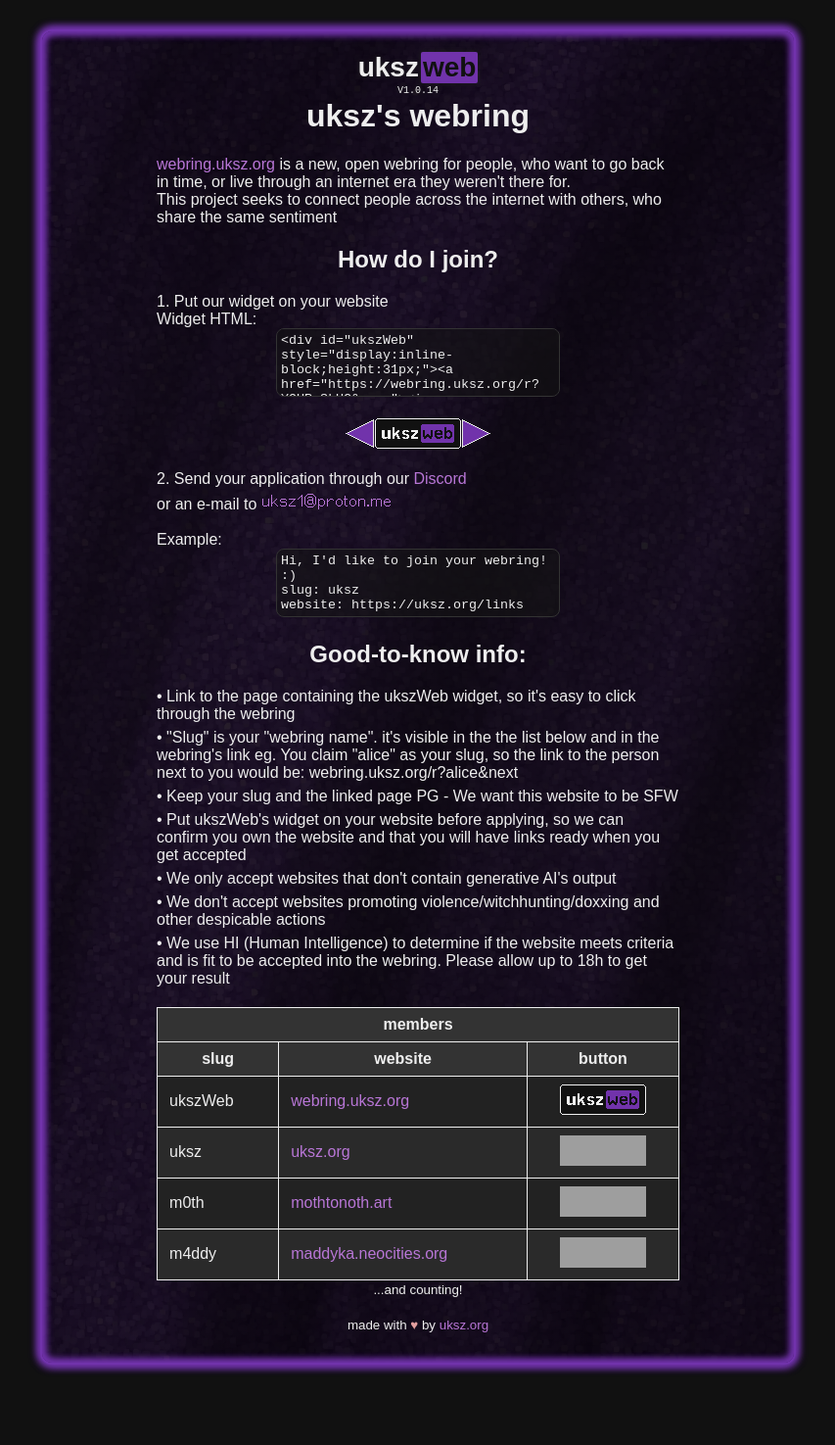
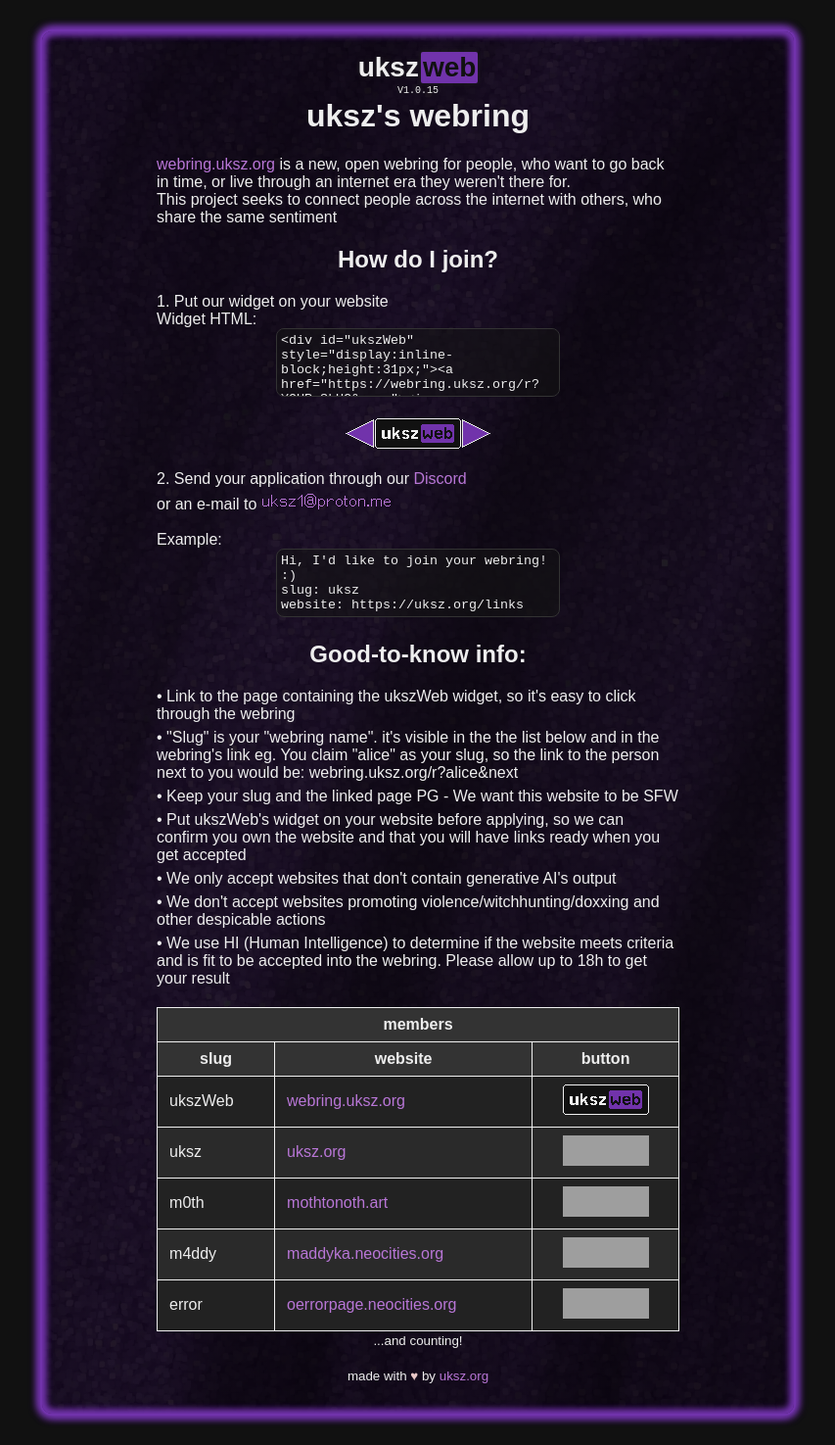
Before and after one commit to uksz1/ukszWeb, a plain HTML site: page index.html in a window 1280 px wide. Shown: the whole page at 98% size, without its empty margins (213-1066 px from the left). Before the commit the page ends 1423 px from the top, so only its background shows below. Drawn offline with Linux system fonts and the light colour scheme; grey boxes are pictures that could not be loaded.

Commit message:
1.0.15 - error joined!

```diff
--- a/index.html
+++ b/index.html
@@ -13,7 +13,7 @@
 </head>
 <body style="background-color:#111;">
   <main class="content" id="top">
-    <header class="logo" style="display:block;width:130px;height:37px;margin:auto;margin-top: 10px;margin-bottom: 10px;"><div class="logo1">uksz<button class="logo2">web</button><small class="ver">V1.0.14</small></div></header>
+    <header class="logo" style="display:block;width:130px;height:37px;margin:auto;margin-top: 10px;margin-bottom: 10px;"><div class="logo1">uksz<button class="logo2">web</button><small class="ver">V1.0.15</small></div></header>
     <h1 role="Header">uksz's webring</h1>
     <p><a href="">webring.uksz.org</a> is a new, open webring for people, who want to go back in time, or live through an internet era they weren't there for.</p>
     <p>This project seeks to connect people across the internet with others, who share the same sentiment</p>
@@ -64,6 +64,11 @@
         <td><a href="https://maddyka.neocities.org/" target="_blank">maddyka.neocities.org</a></td>
         <td class="btn"><img src="https://maddyka.neocities.org/88x31.gif" alt="m4ddy's site button"></td>
       </tr>
+      <tr>
+        <td>error</td>
+        <td><a href="https://oerrorpage.neocities.org/" target="_blank">oerrorpage.neocities.org</a></td>
+        <td class="btn"><img src="https://i.imgur.com/83W6Zyv.png" alt="error's site button"></td>
+      </tr>
     </table>
     <small>...and counting!</small>
     <br><br style="line-height:120px;">
--- a/webring.json
+++ b/webring.json
@@ -2,5 +2,6 @@
   "ukszWeb": "https://webring.uksz.org/",
   "uksz": "https://uksz.org/",
   "m0th": "https://mothtonoth.art/",
-  "m4ddy": "https://maddyka.neocities.org/"
+  "m4ddy": "https://maddyka.neocities.org/",
+  "error": "https://oerrorpage.neocities.org"
 }
```
